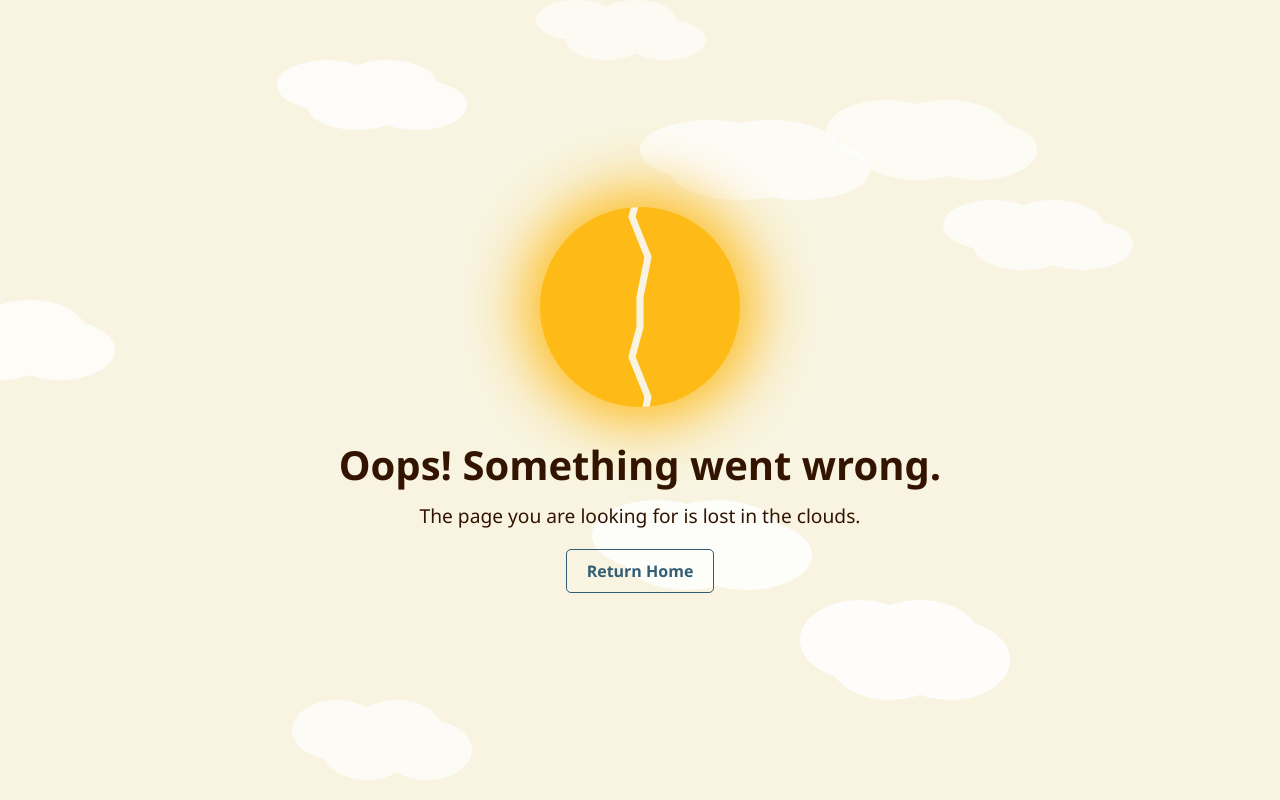
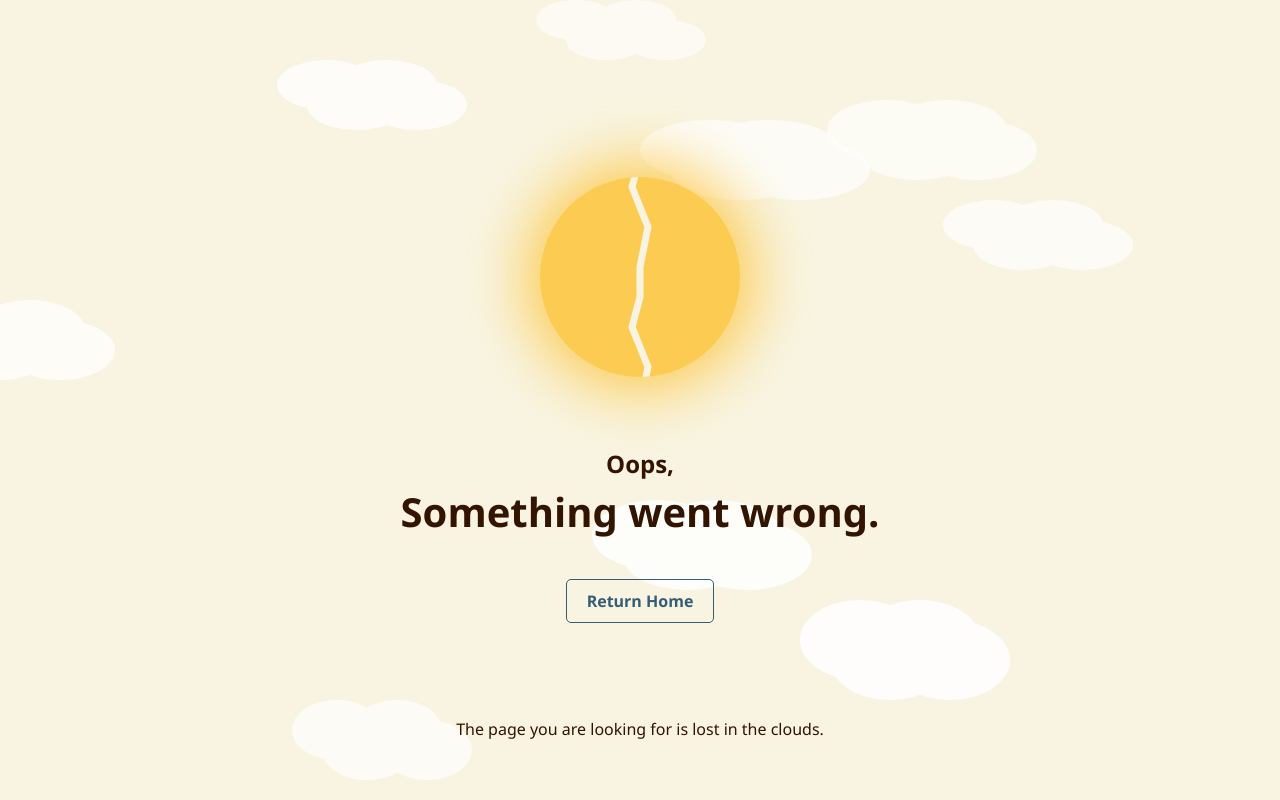
Before and after one commit to MaoEis/mai_eisenberg_portfolio, a plain HTML site: page error.html in a window 1280 px wide. Shown: the top 800 px of the page. Drawn offline with Linux system fonts and the light colour scheme.

Commit message:
fix: Error page and nav insert if scrolled down early

```diff
--- a/error.html
+++ b/error.html
@@ -26,6 +26,7 @@
         box-shadow: 0 0 60px 15px #feba17;
         margin-bottom: 30px;
         overflow: hidden;
+        opacity: 0.7;
       }
       .crack {
         position: absolute;
@@ -43,15 +44,23 @@
         width: 24px;
         transform: translateX(-50%);
       }
+      h2 {
+        font-size: 1.5rem;
+        margin: 40px 4px 4px 4px;
+        z-index: 10;
+      }
       h1 {
         font-size: 2.5rem;
-        margin: 0 0 10px 0;
+        margin: 0 0 40px 0;
         z-index: 10;
       }
       p {
-        font-size: 1.2rem;
+        font-size: 1rem;
         margin: 0 0 20px 0;
         z-index: 10;
+        position: absolute;
+        bottom: 40px;
+        text-align: center;
       }
       a {
         color: #335d75;
@@ -280,8 +289,11 @@
         </svg>
       </div>
     </div>
-    <h1>Oops! Something went wrong.</h1>
+    <h2>Oops,</h2>
+    <h1>Something went wrong.</h1>
+
+    <a href="index.html#portfolio">Return Home</a>
+
     <p>The page you are looking for is lost in the clouds.</p>
-    <a href="index.html#portfolio">Return Home</a>
   </body>
 </html>
```
Also changed, not shown: css/portfolio.css (+9 -1 lines), index.html (+17 -1 lines), js/script.js (+10 -0 lines), 1 other file.
